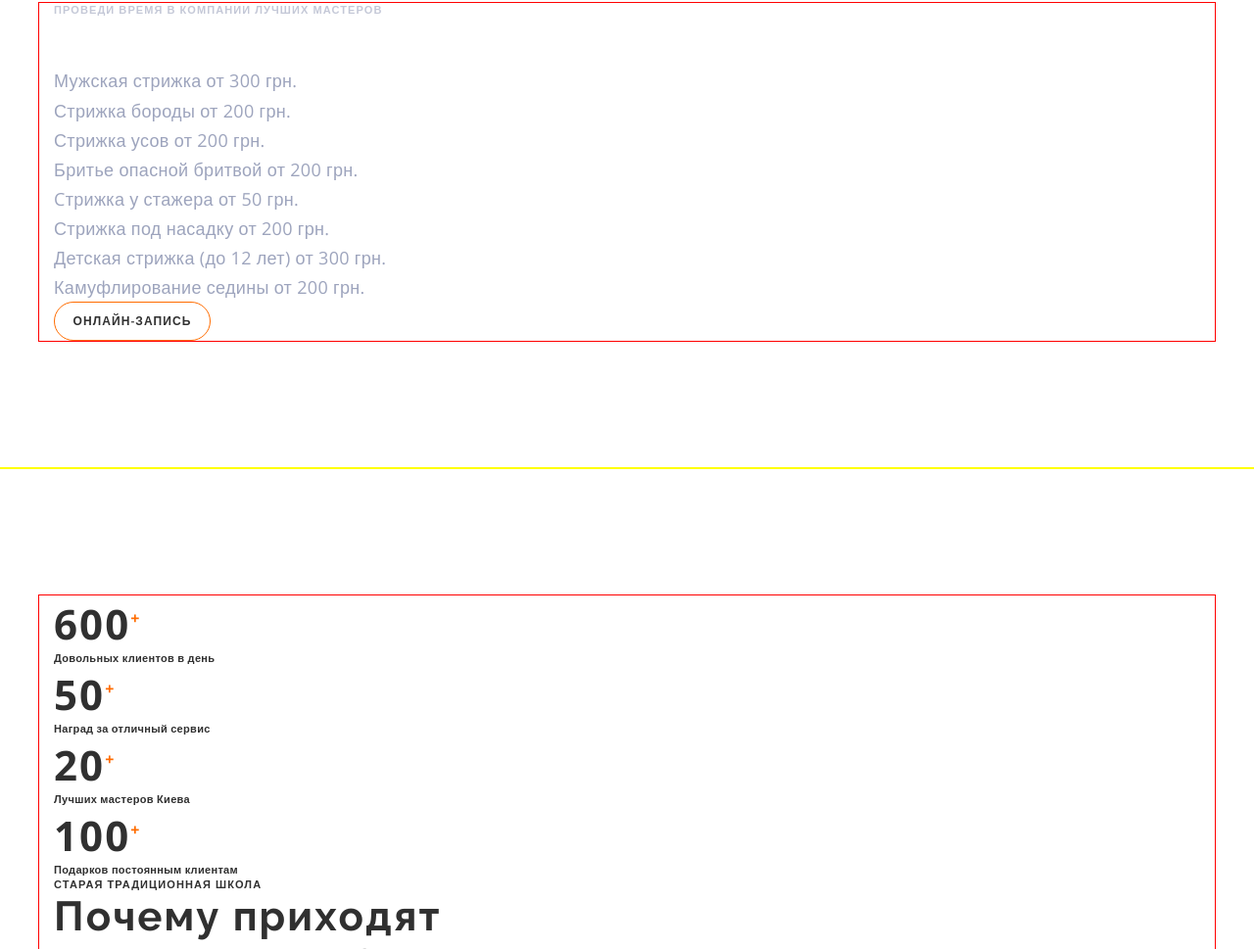
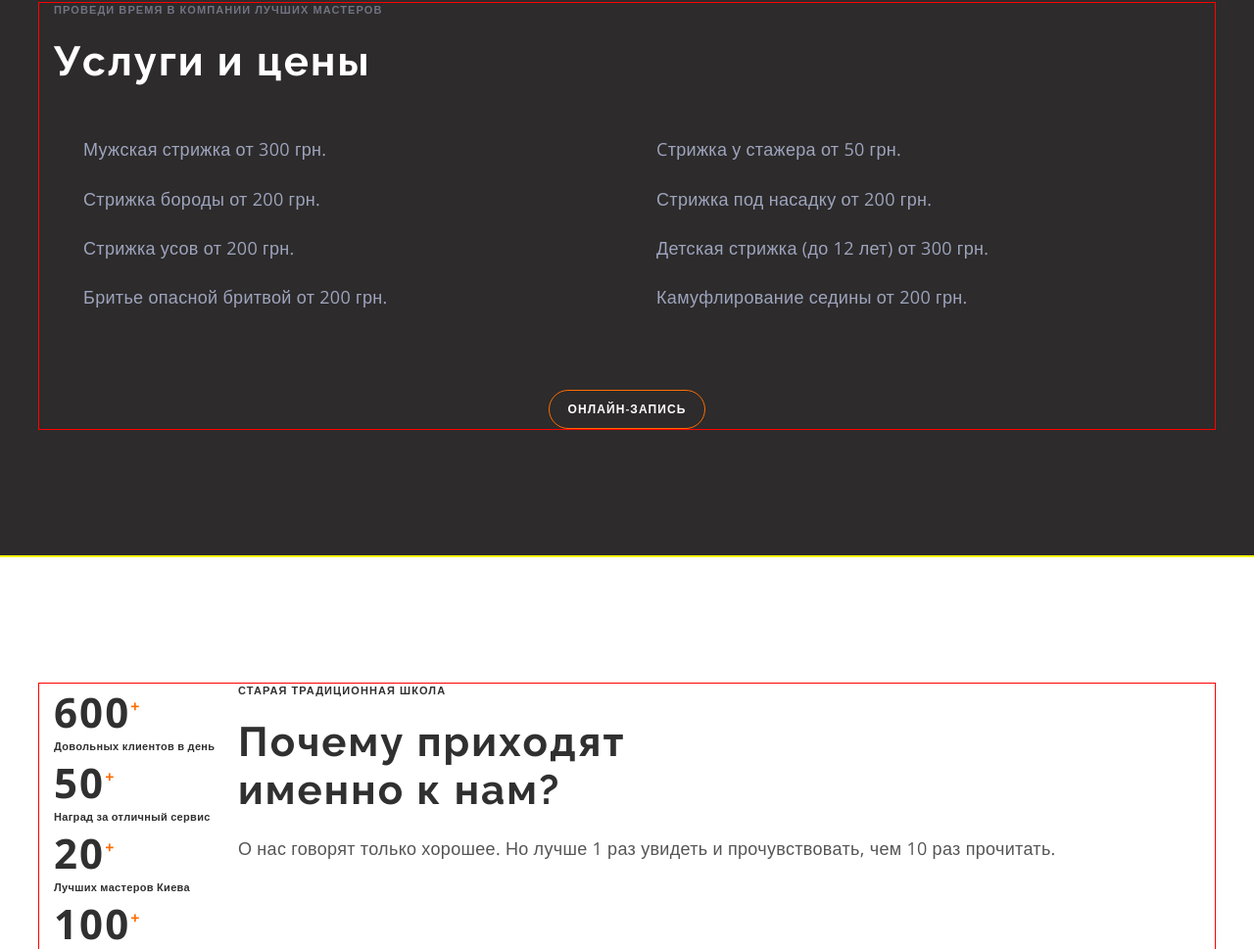
Before and after one commit to AlexRudnyk/BarberShop, a plain HTML site: page index.html in a window 1280 px wide. Shown: the part 1831-2800 px from the top of the page at 98% size. Drawn offline with nearby package versions, Linux system fonts and the light colour scheme.

Commit message:
Добавляет стили до прайс листа

```diff
--- a/css/styles.css
+++ b/css/styles.css
@@ -90,6 +90,7 @@ a {
 }
 
 .btn {
+  display: block;
   max-width: 200px;
   min-width: 160px;
   min-height: 40px;
@@ -120,6 +121,13 @@ a {
 
 .hero-container {
   height: 680px;
+  padding-top: 272px;
+  padding-left: 100px;
+}
+
+.hero .list {
+  display: flex;
+  align-items: center;
 }
 
 .hero .link,
@@ -153,12 +161,17 @@ a {
   width: 500px;
 }
 
+.about .text {
+  margin-bottom: 40px;
+}
+
 .uppertitle {
   font-weight: 600;
   font-size: 11px;
   line-height: 1.36;
   letter-spacing: 0.1em;
   text-transform: uppercase;
+  margin-bottom: 20px;
 }
 
 .dark {
@@ -176,6 +189,7 @@ a {
   line-height: 1.18;
   letter-spacing: 0.05em;
   color: var(--white-text-color);
+  margin-bottom: 20px;
 }
 
 .hero-subtitle {
@@ -191,14 +205,40 @@ a {
   font-size: 42px;
   line-height: 1.17;
   letter-spacing: 0.05em;
+  margin-bottom: 20px;
 }
 
 .about-group .title {
   color: var(--primary-text-color);
 }
 
+.price.section {
+  background-color: rgb(45, 43, 43);
+}
+
 .price .title {
   color: var(--white-text-color);
+}
+
+.price-group {
+  display: flex;
+  margin-bottom: 50px;
+}
+
+.price .list {
+  padding: 30px;
+  width: 585px;
+}
+
+.price .item:not(:last-child) {
+  margin-bottom: 20px;
+}
+
+.price.btn {
+  color: var(--white-text-color);
+  display: block;
+  margin-left: auto;
+  margin-right: auto;
 }
 
 .subtitle {
@@ -206,6 +246,7 @@ a {
   font-size: 18px;
   line-height: 1.67;
   color: var(--text-color);
+  margin-bottom: 20px;
 }
 
 .text {
@@ -243,8 +284,17 @@ a {
   color: var(--primary-text-color);
 }
 
+.features-container {
+  display: flex;
+
+}
+
 .features .title {
   color: var(--primary-text-color);
+}
+
+.features .list {
+  mr
 }
 
 .team .title {
--- a/index.html
+++ b/index.html
@@ -76,7 +76,7 @@
             <p class="uppertitle dark">A hair salon for men in Kyiv</p>
             <h1 class="hero-title">BarberShop</h1>
             <p class="hero-subtitle">
-              Мы эксперты в модных мужских стрижках. Работаем быстро, осторожно
+              Мы эксперты в модных мужских стрижках.<br>Работаем быстро, осторожно
               и со вкусом.
             </p>
           </div>
@@ -160,7 +160,7 @@
 
       <!-- Секция Преимущества-->
       <section class="features section">
-        <div class="container">
+        <div class="container features-container">
           <ul class="list">
             <li class="item">
               <p class="uppertext">
```
